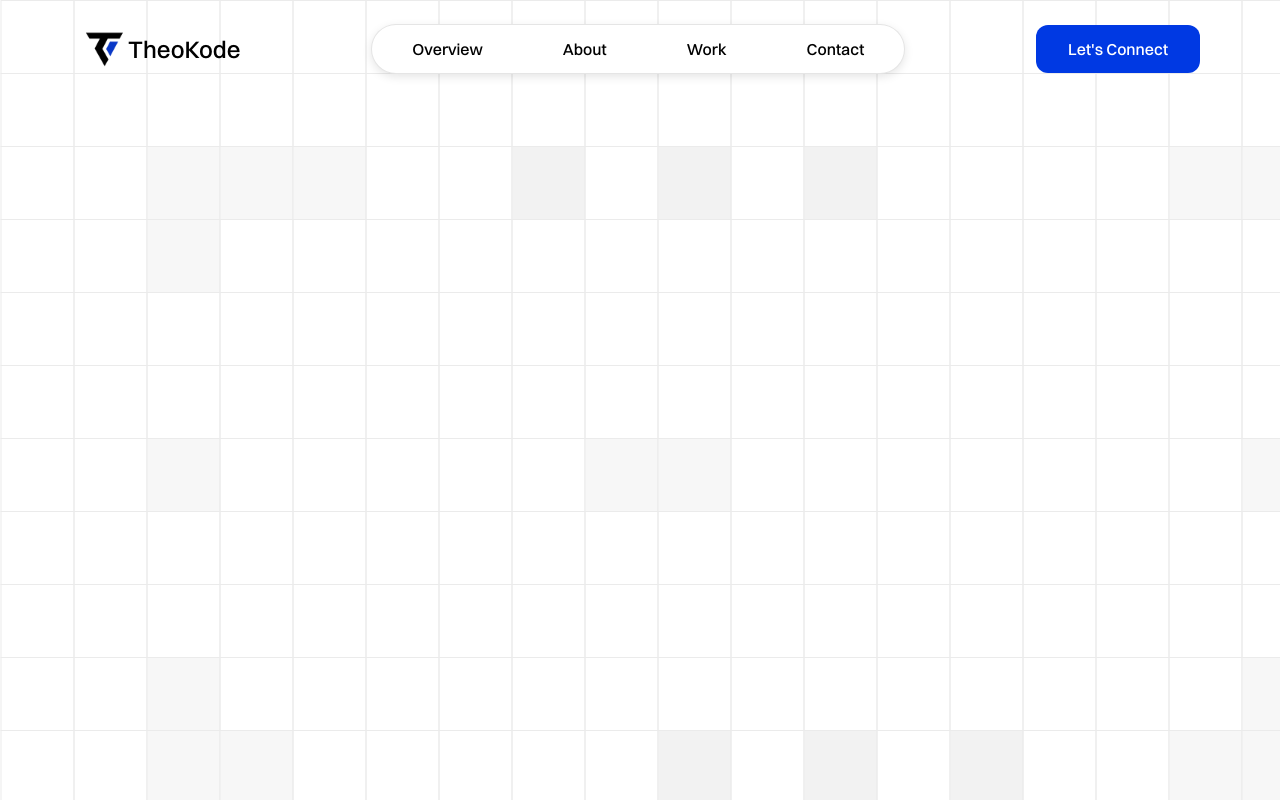
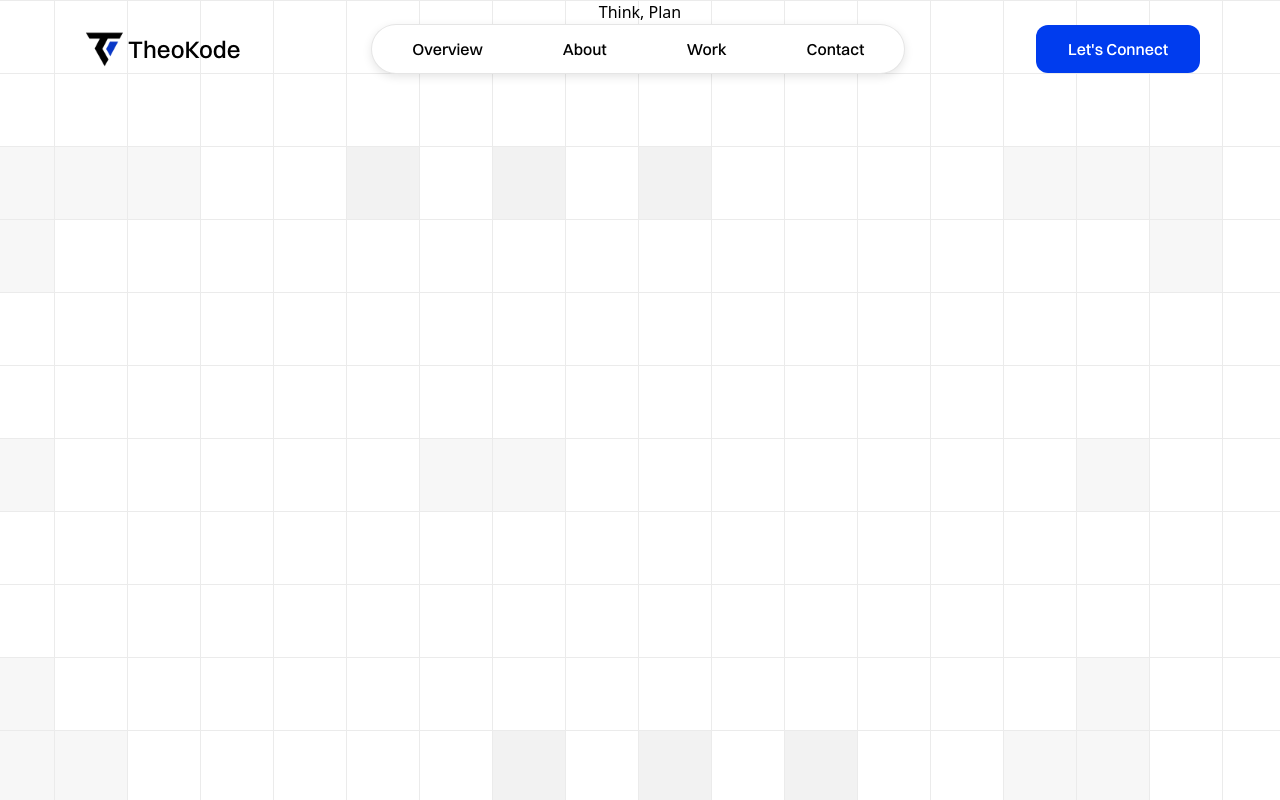
Before and after one commit to theo-code1/MyPortfolio, a React (Vite) app: page / in a window 1280 px wide. Shown: the top 800 px of the page. Built offline with nearby package versions, Linux system fonts and the light colour scheme.

Commit message:
Enhance HeroSection and NavBar with scroll detection and styling improvements; add useScrollDirection hook for dynamic navbar behavior

```diff
--- a/src/Components/HeroSection.jsx
+++ b/src/Components/HeroSection.jsx
@@ -4,9 +4,14 @@ import NavBar from './NavBar'
 
 const HeroSection = () => {
   return (
-    <section>
-        <GridBackground className='absolute top-0 left-0 -z-10'/>
+    <section className='h-[200dvh]'>
+        <GridBackground className='absolute top-0 left-1/2 -translate-x-1/2 w-fit -z-10 '/>
         <NavBar />
+
+        <div className="cta-content">
+            <h1 className='text-24 text-center'>Think, Plan<br/>let me get it into reality</h1>
+            <h3></h3>
+        </div>
 
     </section>
   )
--- a/src/Components/NavBar.jsx
+++ b/src/Components/NavBar.jsx
@@ -1,21 +1,37 @@
 import MyLogo from '../assets/MyLogo.webp'
+import { useState, useEffect } from 'react';
+import useScrollDirection from './hook/UseScrollDirection';
 
-const NavBar = () => {
+    const NavBar = () => {
+  const scrollDirection = useScrollDirection();
+  const [isScrolled, setIsScrolled] = useState(false);
+
+  useEffect(() => {
+    const handleScroll = () => {
+      setIsScrolled(window.scrollY > 20);
+    };
+    window.addEventListener('scroll', handleScroll);
+    return () => window.removeEventListener('scroll', handleScroll);
+  }, []);
+
   return (
-    <nav className='flex items-center justify-between px-20 mt-6'>
-        <div className="logo flex items-center">
+    // <nav className={`flex-1/2 items-center justify-between px-20 mt-6`}>
+    <nav className={`flex items-center justify-between px-20 fixed top-0 left-0 w-full z-50 transition-all duration-300
+        ${scrollDirection === 'down' ? '-translate-y-32' : 'translate-y-0'}
+        ${isScrolled ? 'pt-3 pb-2' : 'pt-6'} `}>
+        <div className={`logo items-center ${isScrolled ? 'hidden' : 'flex'}`}>
             <img src={MyLogo} alt="theoKode Brand Logo" className='w-12'/>
             <h1 className='text-2xl font-switzer font-medium '>TheoKode</h1>
         </div>
 
-        <ul className='bg-white px-8 py-3 rounded-full shadow-[0_3px_10px_0_var(--color-shadow-black)] border border-black/10 flex items-center gap-16 text-[16px] font-switzer font-medium'>
+        <ul className={`bg-white px-8 py-3 rounded-full shadow-[0_3px_10px_0_var(--color-shadow-black)] border border-black/10 flex items-center gap-16 text-[16px] font-switzer font-medium ${isScrolled ? 'mx-auto' : ''}`}>
             <li><a className='cursor-pointer text-black hover:text-dark-blue px-2 py-1 transition-all duration-200'>Overview</a></li>
             <li><a className='cursor-pointer text-black hover:text-dark-blue px-2 py-1 transition-all duration-200'>About</a></li>
             <li><a className='cursor-pointer text-black hover:text-dark-blue px-2 py-1 transition-all duration-200'>Work</a></li>
             <li><a className='cursor-pointer text-black hover:text-dark-blue px-2 py-1 transition-all duration-200'>Contact</a></li>
         </ul>
 
-        <button type="button" className='bg-primary-blue px-8 py-3 rounded-xl text-[16px] text-white font-switzer font-medium'>Let's Connect</button>
+        <button type="button" className={`bg-primary-blue brightness-105 px-8 py-3 rounded-xl text-[16px] text-white font-switzer font-medium ${isScrolled ? 'hidden' : 'flex'}`}>Let's Connect</button>
     </nav>
   )
 }
--- /dev/null
+++ b/src/Components/hook/UseScrollDirection.jsx
@@ -0,0 +1,30 @@
+import { useEffect, useState } from 'react';
+
+export default function useScrollDirection() {
+  const [scrollDirection, setScrollDirection] = useState('up');
+
+  useEffect(() => {
+    let lastScrollY = window.scrollY;
+
+    const updateScrollDirection = () => {
+      const currentScrollY = window.scrollY;
+      const direction = currentScrollY > lastScrollY ? 'down' : 'up';
+
+      if (
+        direction !== scrollDirection &&
+        Math.abs(currentScrollY - lastScrollY) > 10
+      ) {
+        setScrollDirection(direction);
+      }
+
+      lastScrollY = currentScrollY > 0 ? currentScrollY : 0;
+    };
+
+    window.addEventListener('scroll', updateScrollDirection);
+    return () => {
+      window.removeEventListener('scroll', updateScrollDirection);
+    };
+  }, [scrollDirection]);
+
+  return scrollDirection;
+}
--- a/src/assets/GridBackground.jsx
+++ b/src/assets/GridBackground.jsx
@@ -2,7 +2,7 @@ import React from 'react'
 
 const GridBackground = ({ className }) => {
   return (
-    <svg className={className} width="1462" height="950" viewBox="0 0 1461 950" fill="none" xmlns="http://www.w3.org/2000/svg">
+    <svg className={className} width="1610" height="950" viewBox="0 0 1610 950" fill="none" xmlns="http://www.w3.org/2000/svg">
         <rect x="0.5" y="0.5" width="73" height="73" stroke="#EBEBEB"/>
         <rect x="73.5" y="0.5" width="73" height="73" stroke="#EBEBEB"/>
         <rect x="146.5" y="0.5" width="73" height="73" stroke="#EBEBEB"/>
@@ -23,6 +23,8 @@ const GridBackground = ({ className }) => {
         <rect x="1241.5" y="0.5" width="73" height="73" stroke="#EBEBEB"/>
         <rect x="1314.5" y="0.5" width="73" height="73" stroke="#EBEBEB"/>
         <rect x="1387.5" y="0.5" width="73" height="73" stroke="#EBEBEB"/>
+        <rect x="1460.5" y="0.5" width="73" height="73" stroke="#EBEBEB"/>
+        <rect x="1533.5" y="0.5" width="73" height="73" stroke="#EBEBEB"/>
         <rect x="0.5" y="73.5" width="73" height="73" stroke="#EBEBEB"/>
         <rect x="73.5" y="73.5" width="73" height="73" stroke="#EBEBEB"/>
         <rect x="146.5" y="73.5" width="73" height="73" stroke="#EBEBEB"/>
@@ -43,6 +45,8 @@ const GridBackground = ({ className }) => {
         <rect x="1241.5" y="73.5" width="73" height="73" stroke="#EBEBEB"/>
         <rect x="1314.5" y="73.5" width="73" height="73" stroke="#EBEBEB"/>
         <rect x="1387.5" y="73.5" width="73" height="73" stroke="#EBEBEB"/>
+        <rect x="1460.5" y="73.5" width="73" height="73" stroke="#EBEBEB"/>
+        <rect x="1533.5" y="73.5" width="73" height="73" stroke="#EBEBEB"/>
         <rect x="0.5" y="146.5" width="73" height="73" stroke="#EBEBEB"/>
         <rect x="73.5" y="146.5" width="73" height="73" stroke="#EBEBEB"/>
         <rect x="146.5" y="146.5" width="73" height="73" fill="#F7F7F7" stroke="#EBEBEB"/>
@@ -63,6 +67,8 @@ const GridBackground = ({ className }) => {
         <rect x="1241.5" y="146.5" width="73" height="73" fill="#F7F7F7" stroke="#EBEBEB"/>
         <rect x="1314.5" y="146.5" width="73" height="73" fill="#F7F7F7" stroke="#EBEBEB"/>
         <rect x="1387.5" y="146.5" width="73" height="73" stroke="#EBEBEB"/>
+        <rect x="1460.5" y="146.5" width="73" height="73" stroke="#EBEBEB"/>
+        <rect x="1533.5" y="146.5" width="73" height="73" stroke="#EBEBEB"/>
         <rect x="0.5" y="219.5" width="73" height="73" stroke="#EBEBEB"/>
         <rect x="73.5" y="219.5" width="73" height="73" stroke="#EBEBEB"/>
         <rect x="146.5" y="219.5" width="73" height="73" fill="#F7F7F7" stroke="#EBEBEB"/>
@@ -83,6 +89,8 @@ const GridBackground = ({ className }) => {
         <rect x="1241.5" y="219.5" width="73" height="73" stroke="#EBEBEB"/>
         <rect x="1314.5" y="219.5" width="73" height="73" fill="#F7F7F7" stroke="#EBEBEB"/>
         <rect x="1387.5" y="219.5" width="73" height="73" stroke="#EBEBEB"/>
+        <rect x="1460.5" y="219.5" width="73" height="73" stroke="#EBEBEB"/>
+        <rect x="1533.5" y="219.5" width="73" height="73" stroke="#EBEBEB"/>
         <rect x="0.5" y="292.5" width="73" height="73" stroke="#EBEBEB"/>
         <rect x="73.5" y="292.5" width="73" height="73" stroke="#EBEBEB"/>
         <rect x="146.5" y="292.5" width="73" height="73" stroke="#EBEBEB"/>
@@ -103,6 +111,8 @@ const GridBackground = ({ className }) => {
         <rect x="1241.5" y="292.5" width="73" height="73" stroke="#EBEBEB"/>
         <rect x="1314.5" y="292.5" width="73" height="73" stroke="#EBEBEB"/>
         <rect x="1387.5" y="292.5" width="73" height="73" stroke="#EBEBEB"/>
+        <rect x="1460.5" y="292.5" width="73" height="73" stroke="#EBEBEB"/>
+        <rect x="1533.5" y="292.5" width="73" height="73" stroke="#EBEBEB"/>
         <rect x="0.5" y="365.5" width="73" height="73" stroke="#EBEBEB"/>
         <rect x="73.5" y="365.5" width="73" height="73" stroke="#EBEBEB"/>
         <rect x="146.5" y="365.5" width="73" height="73" stroke="#EBEBEB"/>
@@ -123,6 +133,8 @@ const GridBackground = ({ className }) => {
         <rect x="1241.5" y="365.5" width="73" height="73" stroke="#EBEBEB"/>
         <rect x="1314.5" y="365.5" width="73" height="73" stroke="#EBEBEB"/>
         <rect x="1387.5" y="365.5" width="73" height="73" stroke="#EBEBEB"/>
+        <rect x="1460.5" y="365.5" width="73" height="73" stroke="#EBEBEB"/>
+        <rect x="1533.5" y="365.5" width="73" height="73" stroke="#EBEBEB"/>
         <rect x="0.5" y="438.5" width="73" height="73" stroke="#EBEBEB"/>
         <rect x="73.5" y="438.5" width="73" height="73" stroke="#EBEBEB"/>
         <rect x="146.5" y="438.5" width="73" height="73" fill="#F7F7F7" stroke="#EBEBEB"/>
@@ -143,6 +155,8 @@ const GridBackground = ({ className }) => {
         <rect x="1241.5" y="438.5" width="73" height="73" fill="#F7F7F7" stroke="#EBEBEB"/>
         <rect x="1314.5" y="438.5" width="73" height="73" stroke="#EBEBEB"/>
         <rect x="1387.5" y="438.5" width="73" height="73" stroke="#EBEBEB"/>
+        <rect x="1460.5" y="438.5" width="73" height="73" stroke="#EBEBEB"/>
+        <rect x="1533.5" y="438.5" width="73" height="73" stroke="#EBEBEB"/>
         <rect x="0.5" y="511.5" width="73" height="73" stroke="#EBEBEB"/>
         <rect x="73.5" y="511.5" width="73" height="73" stroke="#EBEBEB"/>
         <rect x="146.5" y="511.5" width="73" height="73" stroke="#EBEBEB"/>
@@ -163,6 +177,8 @@ const GridBackground = ({ className }) => {
         <rect x="1241.5" y="511.5" width="73" height="73" stroke="#EBEBEB"/>
         <rect x="1314.5" y="511.5" width="73" height="73" stroke="#EBEBEB"/>
         <rect x="1387.5" y="511.5" width="73" height="73" stroke="#EBEBEB"/>
+        <rect x="1460.5" y="511.5" width="73" height="73" stroke="#EBEBEB"/>
+        <rect x="1533.5" y="511.5" width="73" height="73" stroke="#EBEBEB"/>
         <rect x="0.5" y="584.5" width="73" height="73" stroke="#EBEBEB"/>
         <rect x="73.5" y="584.5" width="73" height="73" stroke="#EBEBEB"/>
         <rect x="146.5" y="584.5" width="73" height="73" stroke="#EBEBEB"/>
@@ -183,6 +199,8 @@ const GridBackground = ({ className }) => {
         <rect x="1241.5" y="584.5" width="73" height="73" stroke="#EBEBEB"/>
         <rect x="1314.5" y="584.5" width="73" height="73" stroke="#EBEBEB"/>
         <rect x="1387.5" y="584.5" width="73" height="73" stroke="#EBEBEB"/>
+        <rect x="1460.5" y="584.5" width="73" height="73" stroke="#EBEBEB"/>
+        <rect x="1533.5" y="584.5" width="73" height="73" stroke="#EBEBEB"/>
         <rect x="0.5" y="657.5" width="73" height="73" stroke="#EBEBEB"/>
         <rect x="73.5" y="657.5" width="73" height="73" stroke="#EBEBEB"/>
         <rect x="146.5" y="657.5" width="73" height="73" fill="#F7F7F7" stroke="#EBEBEB"/>
@@ -203,6 +221,8 @@ const GridBackground = ({ className }) => {
         <rect x="1241.5" y="657.5" width="73" height="73" fill="#F7F7F7" stroke="#EBEBEB"/>
         <rect x="1314.5" y="657.5" width="73" height="73" stroke="#EBEBEB"/>
         <rect x="1387.5" y="657.5" width="73" height="73" stroke="#EBEBEB"/>
+        <rect x="1460.5" y="657.5" width="73" height="73" stroke="#EBEBEB"/>
+        <rect x="1533.5" y="657.5" width="73" height="73" stroke="#EBEBEB"/>
         <rect x="0.5" y="730.5" width="73" height="73" stroke="#EBEBEB"/>
         <rect x="73.5" y="730.5" width="73" height="73" stroke="#EBEBEB"/>
         <rect x="146.5" y="730.5" width="73" height="73" fill="#F7F7F7" stroke="#EBEBEB"/>
@@ -223,6 +243,8 @@ const GridBackground = ({ className }) => {
         <rect x="1241.5" y="730.5" width="73" height="73" fill="#F7F7F7" stroke="#EBEBEB"/>
         <rect x="1314.5" y="730.5" width="73" height="73" stroke="#EBEBEB"/>
         <rect x="1387.5" y="730.5" width="73" height="73" stroke="#EBEBEB"/>
+        <rect x="1460.5" y="730.5" width="73" height="73" stroke="#EBEBEB"/>
+        <rect x="1533.5" y="730.5" width="73" height="73" stroke="#EBEBEB"/>
         <rect x="0.5" y="803.5" width="73" height="73" stroke="#EBEBEB"/>
         <rect x="73.5" y="803.5" width="73" height="73" stroke="#EBEBEB"/>
         <rect x="146.5" y="803.5" width="73" height="73" stroke="#EBEBEB"/>
@@ -243,6 +265,8 @@ const GridBackground = ({ className }) => {
         <rect x="1241.5" y="803.5" width="73" height="73" stroke="#EBEBEB"/>
         <rect x="1314.5" y="803.5" width="73" height="73" stroke="#EBEBEB"/>
         <rect x="1387.5" y="803.5" width="73" height="73" stroke="#EBEBEB"/>
+        <rect x="1460.5" y="803.5" width="73" height="73" stroke="#EBEBEB"/>
+        <rect x="1533.5" y="803.5" width="73" height="73" stroke="#EBEBEB"/>
         <rect x="0.5" y="876.5" width="73" height="73" stroke="#EBEBEB"/>
         <rect x="73.5" y="876.5" width="73" height="73" stroke="#EBEBEB"/>
         <rect x="146.5" y="876.5" width="73" height="73" stroke="#EBEBEB"/>
@@ -263,6 +287,31 @@ const GridBackground = ({ className }) => {
         <rect x="1241.5" y="876.5" width="73" height="73" stroke="#EBEBEB"/>
         <rect x="1314.5" y="876.5" width="73" height="73" stroke="#EBEBEB"/>
         <rect x="1387.5" y="876.5" width="73" height="73" stroke="#EBEBEB"/>
+        <rect x="1460.5" y="876.5" width="73" height="73" stroke="#EBEBEB"/>
+        <rect x="1533.5" y="876.5" width="73" height="73" stroke="#EBEBEB"/>
+        <rect x="0.5" y="949.5" width="73" height="73" stroke="#EBEBEB"/>
+        <rect x="73.5" y="949.5" width="73" height="73" stroke="#EBEBEB"/>
+        <rect x="146.5" y="949.5" width="73" height="73" stroke="#EBEBEB"/>
+        <rect x="219.5" y="949.5" width="73" height="73" stroke="#EBEBEB"/>
+        <rect x="292.5" y="949.5" width="73" height="73" stroke="#EBEBEB"/>
+        <rect x="365.5" y="949.5" width="73" height="73" stroke="#EBEBEB"/>
+        <rect x="438.5" y="949.5" width="73" height="73" stroke="#EBEBEB"/>
+        <rect x="511.5" y="949.5" width="73" height="73" stroke="#EBEBEB"/>
+        <rect x="584.5" y="949.5" width="73" height="73" stroke="#EBEBEB"/>
+        <rect x="657.5" y="949.5" width="73" height="73" stroke="#EBEBEB"/>
+        <rect x="730.5" y="949.5" width="73" height="73" stroke="#EBEBEB"/>
+        <rect x="803.5" y="949.5" width="73" height="73" stroke="#EBEBEB"/>
+        <rect x="876.5" y="949.5" width="73" height="73" stroke="#EBEBEB"/>
+        <rect x="949.5" y="949.5" width="73" height="73" stroke="#EBEBEB"/>
+        <rect x="1022.5" y="949.5" width="73" height="73" stroke="#EBEBEB"/>
+        <rect x="1095.5" y="949.5" width="73" height="73" stroke="#EBEBEB"/>
+        <rect x="1168.5" y="949.5" width="73" height="73" stroke="#EBEBEB"/>
+        <rect x="1241.5" y="949.5" width="73" height="73" stroke="#EBEBEB"/>
+        <rect x="1314.5" y="949.5" width="73" height="73" stroke="#EBEBEB"/>
+        <rect x="1387.5" y="949.5" width="73" height="73" stroke="#EBEBEB"/>
+        <rect x="1460.5" y="949.5" width="73" height="73" stroke="#EBEBEB"/>
+        <rect x="1533.5" y="949.5" width="73" height="73" stroke="#EBEBEB"/>
+
     </svg>
 
   )
```
